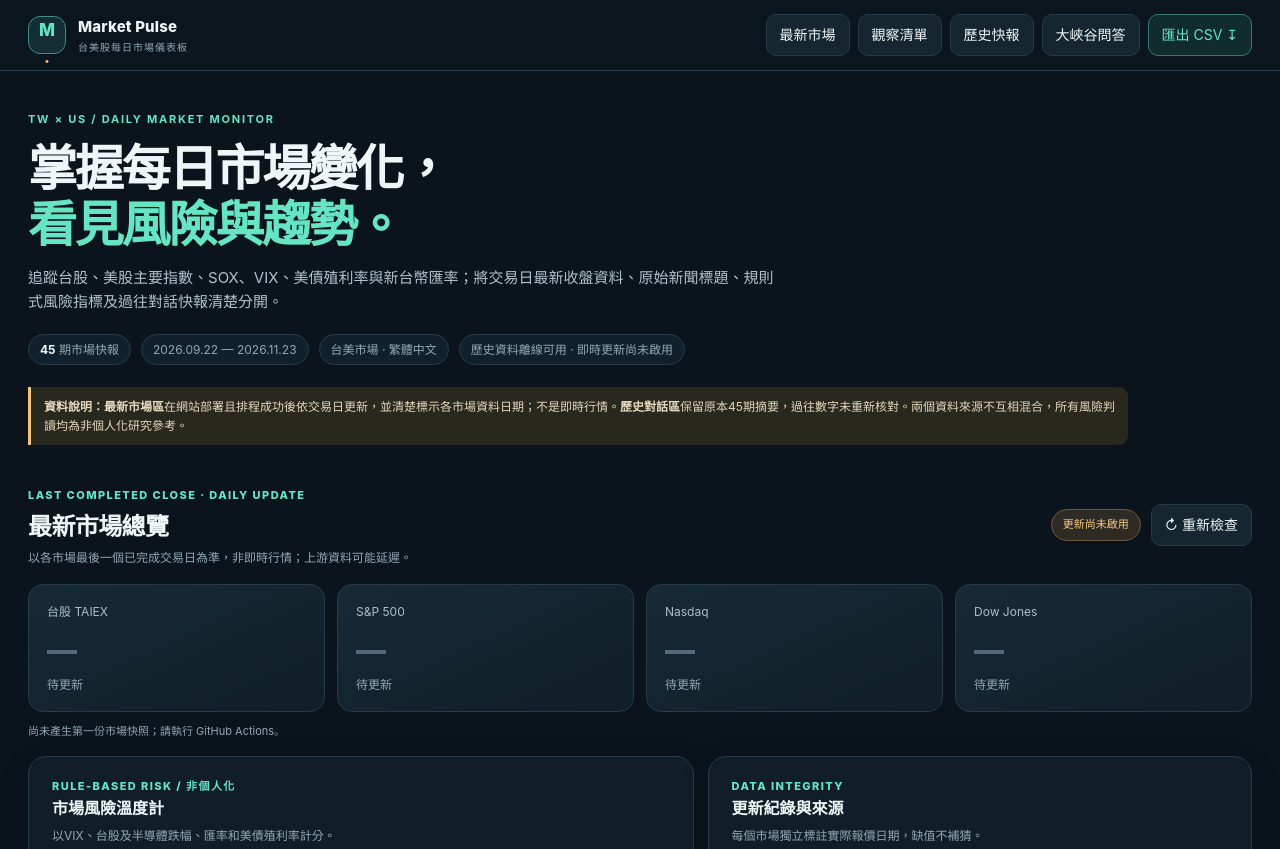
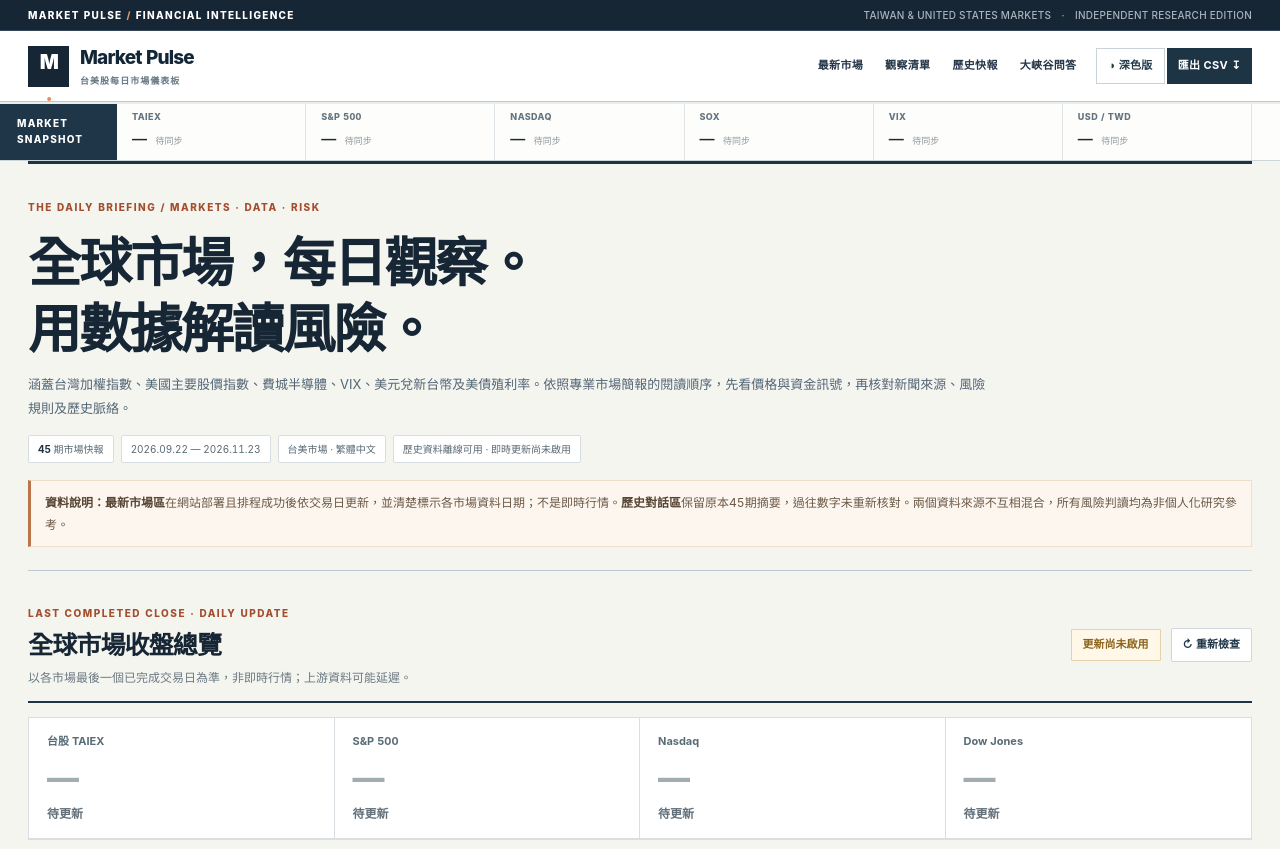
Before and after one commit to hubert066/stock, a plain HTML site: page index.html in a window 1280 px wide. Shown: the top 849 px of the page. Drawn offline with Linux system fonts and the light colour scheme.

Commit message:
design: deliver editorial Wall Street inspired Market Pulse redesign

```diff
--- a/index.html
+++ b/index.html
@@ -3,7 +3,7 @@
 <head>
 <meta charset="utf-8">
 <meta name="viewport" content="width=device-width, initial-scale=1">
-<meta name="theme-color" content="#0b131c">
+<meta name="theme-color" content="#f5f5f0">
 <meta name="description" content="台美股收盤行情每日自動更新，含台股、美股、SOX、VIX、匯率、10年美債、個股追蹤、新聞與歷史快報。">
 <title>Market Pulse｜台美股每日市場儀表板</title>
 <style>
@@ -24,24 +24,27 @@
 @media(max-width:1000px){.live-metrics{grid-template-columns:repeat(2,minmax(0,1fr))}.livegrid{grid-template-columns:1fr 1fr}.live-newsgrid{grid-template-columns:1fr 1fr}}
 @media(max-width:720px){.live-section{padding:0 16px 36px}.live-metrics{gap:9px}.live-tile{padding:14px 12px}.live-tile .q-name{font-size:11px}.live-tile .q-val{font-size:23px}.livegrid,.live-newsgrid{grid-template-columns:1fr;gap:10px}.live-panel{padding:17px}.live-chart-card{padding:18px 14px}.livehead h2,.archive-head h2{font-size:21px}.quote-table td{padding:10px 5px}.live-chart-card .chart-note{font-size:10px}.archive-head{padding-top:26px}.risk-box{gap:10px}.risk-value{font-size:23px;padding:11px 17px}}
 </style>
+<link rel="stylesheet" href="assets/institutional.css?v=20261123-2">
 </head>
 <body>
+<div class="utilitybar"><div class="utility-inner"><strong>MARKET PULSE <span style="color:#df986c">/</span> FINANCIAL INTELLIGENCE</strong><span class="utility-right">TAIWAN &amp; UNITED STATES MARKETS　·　INDEPENDENT RESEARCH EDITION</span></div></div>
 <header class="topbar">
   <div class="topwrap">
     <a class="brand" href="#overview"><span class="logo">M<span style="color:#f7bd79">.</span></span><span>Market Pulse<small>台美股每日市場儀表板</small></span></a>
-    <div class="topactions"><a class="ghost hide-mobile" href="#live">最新市場</a><a class="ghost hide-mobile" href="#watch-panel">觀察清單</a><a class="ghost hide-mobile" href="#archive">歷史快報</a><a class="ghost hide-mobile" href="#grand">大峽谷問答</a><button id="exportBtn" class="ghost accent" title="匯出全部45期資料">匯出 CSV ↧</button></div>
+    <div class="topactions"><a class="ghost hide-mobile" href="#live">最新市場</a><a class="ghost hide-mobile" href="#watch-panel">觀察清單</a><a class="ghost hide-mobile" href="#archive">歷史快報</a><a class="ghost hide-mobile" href="#grand">大峽谷問答</a><button id="themeToggle" class="ghost" type="button" aria-label="切換淺色或深色版">◑ 深色版</button><button id="exportBtn" class="ghost accent" title="匯出全部45期資料">匯出 CSV ↧</button></div>
   </div>
 </header>
+<div class="market-ribbon" aria-label="市場最近收盤快覽"><div class="market-ribbon-inner"><div class="ribbon-label">MARKET<br>SNAPSHOT</div><div class="ribbon-scroller" id="ribbonQuotes" aria-live="polite"><div class="ribbon-quote"><div class="sym">TAIEX</div><div class="rline"><strong>—</strong></div></div></div></div></div>
 <section class="hero" id="overview">
-  <div class="eyebrow">TW × US / DAILY MARKET MONITOR</div>
-  <h1>掌握每日市場變化，<br><span>看見風險與趨勢。</span></h1>
-  <p>追蹤台股、美股主要指數、SOX、VIX、美債殖利率與新台幣匯率；將交易日最新收盤資料、原始新聞標題、規則式風險指標及過往對話快報清楚分開。</p>
+  <div class="eyebrow">THE DAILY BRIEFING / MARKETS · DATA · RISK</div>
+  <h1>全球市場，每日觀察。<br><span>用數據解讀風險。</span></h1>
+  <p>涵蓋台灣加權指數、美國主要股價指數、費城半導體、VIX、美元兌新台幣及美債殖利率。依照專業市場簡報的閱讀順序，先看價格與資金訊號，再核對新聞來源、風險規則及歷史脈絡。</p>
   <div class="meta"><span class="chip"><strong id="metaCount">45</strong> 期市場快報</span><span class="chip">2026.09.22 — 2026.11.23</span><span class="chip">台美市場 · 繁體中文</span><span class="chip" id="connectionChip">尚待啟用資料更新</span></div>
   <div class="caution"><strong>資料說明：</strong><strong>最新市場區</strong>在網站部署且排程成功後依交易日更新，並清楚標示各市場資料日期；不是即時行情。<strong>歷史對話區</strong>保留原本45期摘要，過往數字未重新核對。兩個資料來源不互相混合，所有風險判讀均為非個人化研究參考。</div>
 </section>
 
 <section class="live-section" id="live" aria-label="每日更新的市場資料">
-  <div class="livehead"><div><span class="section-kicker">LAST COMPLETED CLOSE · DAILY UPDATE</span><h2>最新市場總覽</h2><p>以各市場最後一個已完成交易日為準，非即時行情；上游資料可能延遲。</p></div><div class="statusbar"><span class="sync-pill" id="syncStatus">資料更新尚未啟用</span><button class="ghost" id="refreshLive" type="button">↻ 重新檢查</button></div></div>
+  <div class="livehead"><div><span class="section-kicker">LAST COMPLETED CLOSE · DAILY UPDATE</span><h2>全球市場收盤總覽</h2><p>以各市場最後一個已完成交易日為準，非即時行情；上游資料可能延遲。</p></div><div class="statusbar"><span class="sync-pill" id="syncStatus">資料更新尚未啟用</span><button class="ghost" id="refreshLive" type="button">↻ 重新檢查</button></div></div>
   <div class="live-metrics" id="liveMetrics" aria-live="polite">
     <div class="live-tile empty"><div class="q-name">台股 TAIEX</div><div class="q-val">—</div><div class="q-change">待更新</div></div>
     <div class="live-tile empty"><div class="q-name">S&P 500</div><div class="q-val">—</div><div class="q-change">待更新</div></div>
@@ -89,7 +92,7 @@
   </div></div>
 </section>
 <section class="appendix"><div class="note"><b>編輯原則：</b>本頁以新行情與45期歷史快報為雙主軸，保留每期原對話所述的關鍵數值、事實摘要、非個人化評論與觀察門檻；並單獨保留大峽谷問答。為了瀏覽效率，原始長篇回答中的全部段落、引用連結與每檔個股漲跌並未逐字轉載。風險等級與價格門檻是當時的評論，不是量化預測或交易建議。<br><b>使用方式：</b>在本機開啟可瀏覽45期歷史檔案；最新行情、個股與新聞需部署網站，並啟用雲端更新排程才會載入。舊CSV按鈕匯出原對話整理資料。</div></section>
-<footer class="footer">MARKET PULSE · 資料來源：TWSE、Yahoo Finance（非官方）、Google News RSS；歷史對話快報截至2026/11/23。行情有延遲，並非投資建議。</footer>
+<footer class="footer">MARKET PULSE · INDEPENDENT MARKET RESEARCH · 非 Bloomberg、WSJ、FT 官方產品。 資料來源：TWSE、Yahoo Finance（非官方）、Google News RSS；歷史對話快報截至2026/11/23。行情有延遲，並非投資建議。</footer>
 <script id="market-data" type="application/json">[
   {
     "date": "2026-09-22",
@@ -1077,5 +1080,6 @@ $('refreshLive').addEventListener('click',refresh);$('watchSearch').addEventList
 refresh();
 })();
 </script>
+<script defer src="assets/editorial.js?v=20261123-2"></script>
 </body>
 </html>
```
